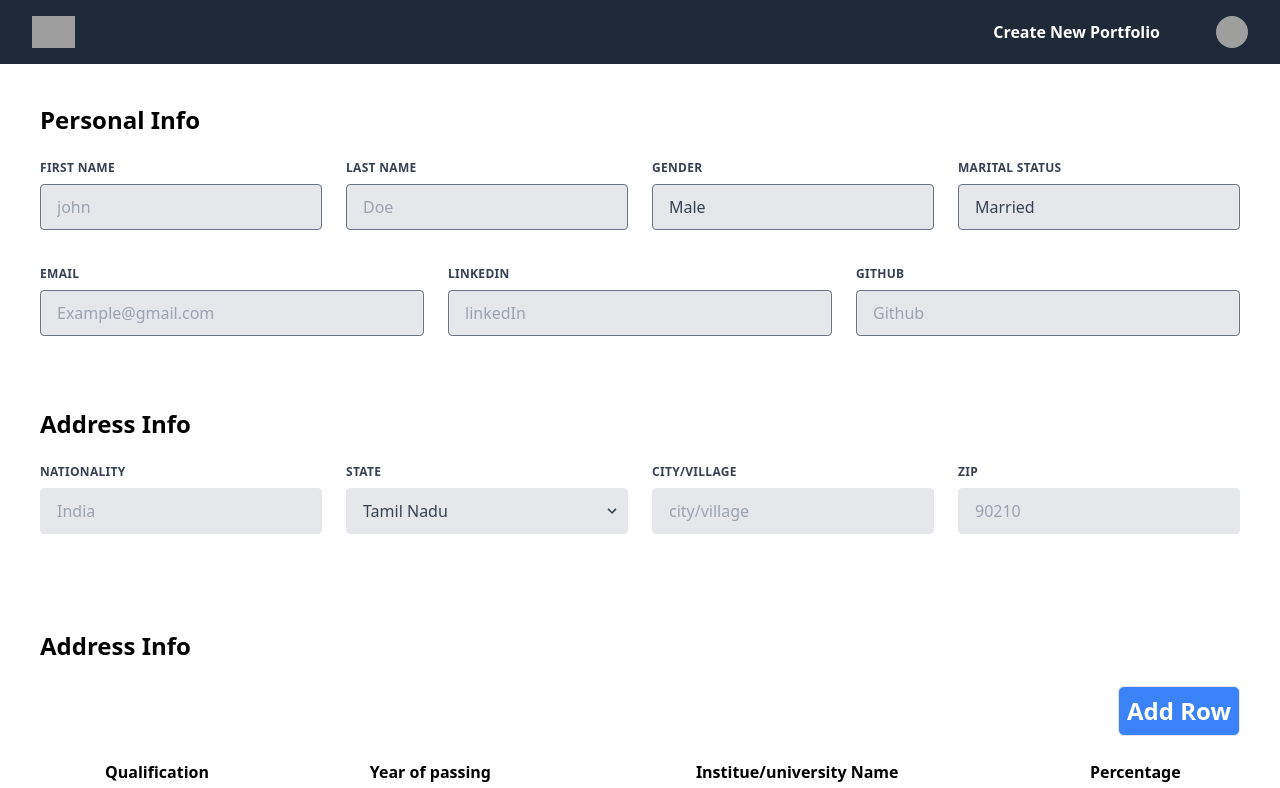
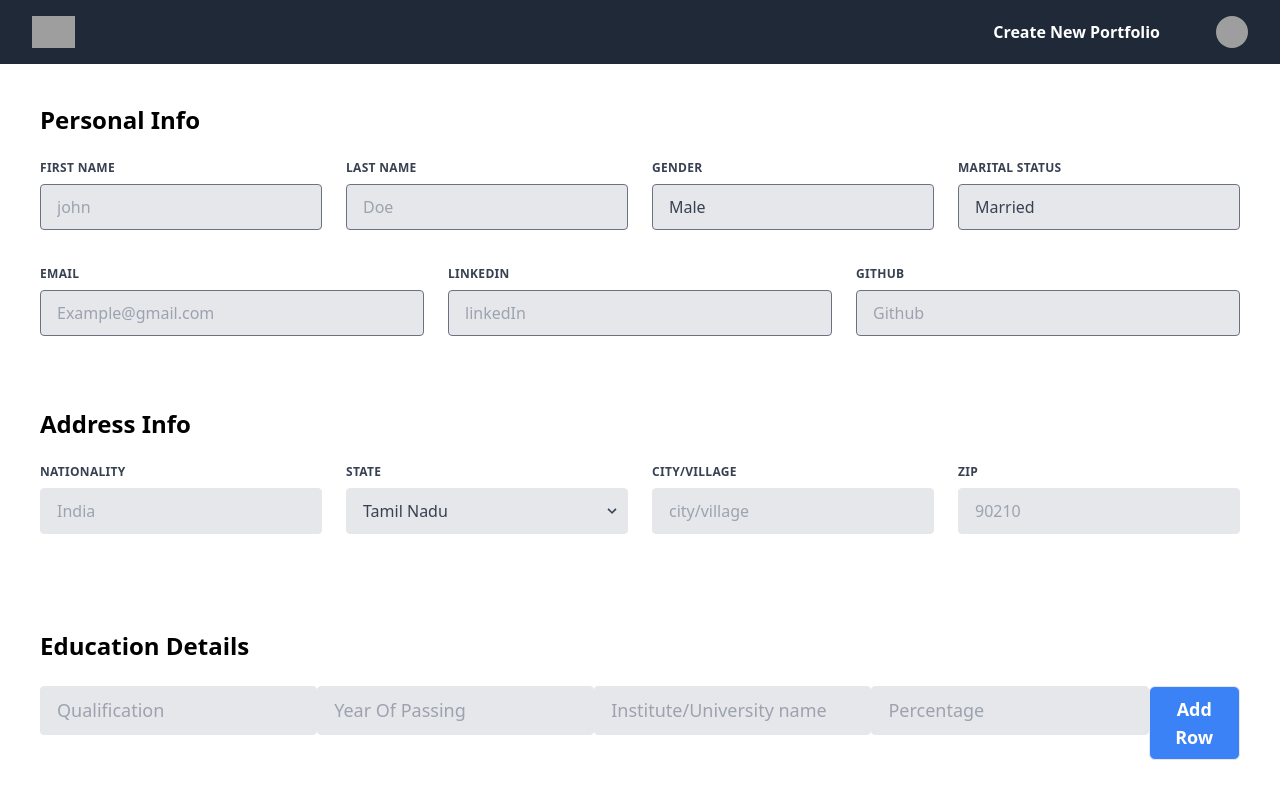
Before and after one commit to Magesh-Leo/buildportfolio, a Next.js app: page /create in a window 1280 px wide. Shown: the top 788 px of the page. Built offline with nearby package versions, Linux system fonts and the light colour scheme; grey boxes are pictures that could not be loaded.

Commit message:
Add Education complete

```diff
--- /dev/null
+++ b/pages/create/container/table.tsx
@@ -0,0 +1,91 @@
+import React, { useState } from 'react';
+import { TextField } from '../../../src/TextField';
+
+function EducationForm(props) {
+const [qualification, setQualification] = useState('');
+const [yearofpassing, setYearofpassing] = useState('');
+const [institute, setInstitute] = useState('');
+const [percentage, setPercentage] = useState('');
+
+const changeQualification = (event) => {
+	setQualification(event.target.value);
+};
+
+const changeYearofpassing = (event) => {
+	setYearofpassing(event.target.value);
+};
+
+const changeInstitute = (event) => {
+	setInstitute(event.target.value);
+};
+
+const changePercentage = (event) => {
+	setPercentage(event.target.value);
+};
+
+const transferValue = (event) => {
+	event.preventDefault();
+	const val = {
+	qualification,
+	yearofpassing,
+  institute,
+  percentage
+	};
+  console.log('transfervalue',val)
+	props.func(val);
+	clearState();
+};
+
+const clearState = () => {
+	setQualification('');
+	setYearofpassing('');
+  setInstitute('');
+	setPercentage('');
+};
+
+return (
+    <div className="flex flex-auto justify-around text-lg">
+          <TextField
+            className="appearance-none block w-full bg-gray-200 text-gray-700 border border-gray-200 rounded py-3 px-4 leading-tight focus:outline-none focus:bg-white focus:border-gray-500"
+            name="addqualification"
+            type="text"
+            value={qualification}
+            placeholder="Qualification"
+            onChange={changeQualification}
+          />
+          <TextField
+            className="appearance-none block w-full bg-gray-200 text-gray-700 border border-gray-200 rounded py-3 px-4 leading-tight focus:outline-none focus:bg-white focus:border-gray-500"
+            name="addyearofpassing"
+            value={yearofpassing}
+            type="text"
+            placeholder="Year Of Passing"
+            onChange={changeYearofpassing}
+          />
+          <TextField
+            className="appearance-none block w-full bg-gray-200 text-gray-700 border border-gray-200 rounded py-3 px-4 leading-tight focus:outline-none focus:bg-white focus:border-gray-500"
+            name="addinstitute"
+            value={institute}
+            type="text"
+            placeholder="Institute/University name"
+            onChange={changeInstitute}
+          />
+          <TextField
+            className="appearance-none block w-full bg-gray-200 text-gray-700 border border-gray-200 rounded py-3 px-4 leading-tight focus:outline-none focus:bg-white focus:border-gray-500"
+            name="addpercentage"
+            value={percentage}
+            type="text"
+            placeholder="Percentage"
+            onChange={changePercentage}
+          />
+          <button
+            type="submit"
+            onClick={transferValue}
+            className="border border-1 bg-blue-500 font-semibold text-white rounded-md items-end p-2 text-lg mb-4"
+          >
+            Add Row
+          </button>
+        </div>
+);
+}
+
+export default EducationForm;
--- a/pages/create/index.tsx
+++ b/pages/create/index.tsx
@@ -1,4 +1,4 @@
-import React, { isValidElement, useState } from "react";
+import React, { isValidElement, useContext, useState } from "react";
 import { createPortfolioValidation } from "../../src/Validation";
 // import { CreatePortfolio } from "../../src/data/portfolio-create/create-portfolio-service";
 // import { CreatePortfolioRequest } from "../../src/data/portfolio-create/create-portfolio-request";
@@ -9,24 +9,27 @@ import { useRouter } from "next/router";
 import { useMutation } from "react-query";
 import axios from "axios";
 import Link from "next/link";
+import Educationtable from "./container/EducationTable";
+import EducationForm from "./container/table"
 
 const Create = () => {
   const router = useRouter();
   interface CreatePortfolioRequest {
-    createdAt : Date,
-    firstname : string,
-    lastname : string,
-    gender : string,
-    maritalstatus : string,
-    email : string,
-    linkedin : string,
-    github : string,
-    nationality : string,
-    state : string,
-    city : string,
-    zipcode : string,
-    description : string,
-    profileimg : string
+    createdAt: Date;
+    firstname: string;
+    lastname: string;
+    gender: string;
+    maritalstatus: string;
+    email: string;
+    linkedin: string;
+    github: string;
+    nationality: string;
+    state: string;
+    city: string;
+    zipcode: string;
+    education:[];
+    description: string;
+    profileimg: string;
   }
 
   const createdAt = new Date();
@@ -36,26 +39,32 @@ const Create = () => {
   const [state, setState] = useState("Tamilnadu");
   const [uploadfile, setUploadfile] = useState("");
 
-  const initialValues : CreatePortfolioRequest = {
-      createdAt : new Date(),
-      firstname : '',
-      lastname : lastname,
-      gender : gender,
-      maritalstatus : maritalstatus,
-      email : '',
-      linkedin : '',
-      github : '',
-      nationality : '',
-      state : state,
-      city : '',
-      zipcode : '',
-      description : '',
-      profileimg : uploadfile
+  const [educationData, setEducationdata] = useState([]);
+
+  const initialValues: CreatePortfolioRequest = {
+    createdAt: new Date(),
+    firstname: "",
+    lastname: lastname,
+    gender: gender,
+    maritalstatus: maritalstatus,
+    email: "",
+    linkedin: "",
+    github: "",
+    nationality: "",
+    state: state,
+    city: "",
+    zipcode: "",
+    education:[],
+    description: "",
+    profileimg: uploadfile,
   };
 
   const Portfolio = async (data: CreatePortfolioRequest) => {
-    const { data: response } = await axios.post('https://625d371895cd5855d61d3b1e.mockapi.io/portfolios', data);
-    console.log('posting portfolio data', response);
+    const { data: response } = await axios.post(
+      "https://625d371895cd5855d61d3b1e.mockapi.io/portfolios",
+      data
+    );
+    console.log("posting portfolio data", response);
     return response;
   };
   //   const createdAt = new Date();
@@ -151,29 +160,34 @@ const Create = () => {
   //     postPortfolio(submitData);
   //     },
   // });
+  const tableRows = educationData.map((info) => {
+      console.log('tablerow',info)
+    return (
+        <tr className="text-center" key={info.id}>
+            <td className="border px-4 py-2">{info.qualification}</td>
+            <td className="border px-4 py-2">{info.yearofpassing}</td>
+            <td className="border px-4 py-2">{info.institute}</td>
+            <td className="border px-4 py-2">{info.percentage}</td>
+            <td className="flex flex-auto border justify-center items-center py-2">
+                <button className="border bg-slate-800 text-white rounded-2xl px-5 py-2">
+                Edit
+                </button>
+                <button className="border bg-slate-800 text-white rounded-2xl px-5 py-2 hover:bg-red-600 hover:text-black">
+                Delete
+                </button>
+            </td>
+        </tr>
 
-//   const postData = (e) => {
-//     e.preventDefault();
-//     axios
-//       .post(`https://625d371895cd5855d61d3b1e.mockapi.io/portfolios`, {
-//         createdAt: currentDate,
-//         firstname,
-//         lastname,
-//         gender,
-//         maritalstatus,
-//         email,
-//         linkedin,
-//         github,
-//         nationality,
-//         state,
-//         city,
-//         zipcode,
-//         description,
-//         uploadfile,
-//       })
-//       .then((res) => console.log("posting data", res))
-//       .catch((err) => console.log(err));
-//   };
+    );
+  });
+  const addRows = (data) => {
+    const totalStudents = educationData.length;
+    data.id = totalStudents + 1;
+    const updatedStudentData = [...educationData];
+    updatedStudentData.push(data);
+    setEducationdata(updatedStudentData);
+  };
+  console.log('Educationdata',educationData);
   return (
     <>
       <Navbar />
@@ -186,8 +200,18 @@ const Create = () => {
             initialValues={initialValues}
             validationSchema={createPortfolioValidation}
             onSubmit={(values) => {
-              console.log(values,values.gender=gender,values.maritalstatus=maritalstatus,values.lastname=lastname,values.state=state,values.profileimg=uploadfile);
-              {Portfolio(values)}
+              console.log(
+                values,
+                (values.gender = gender),
+                (values.maritalstatus = maritalstatus),
+                (values.lastname = lastname),
+                (values.state = state),
+                (values.education = educationData),
+                (values.profileimg = uploadfile)
+              );
+              {
+                Portfolio(values);
+              }
             }}
           >
             {(formik) => (
@@ -397,14 +421,10 @@ const Create = () => {
                 </div>
                 <div className="flex flex-auto pt-10 justify-start font-semibold text-2xl">
                   <h4 className="pt-10 font-semibold justify text-2xl mb-6">
-                    Address Info
+                    Education Details
                   </h4>
                 </div>
-                <div className="flex flex-auto justify-end font-semibold text-2xl">
-                  <h5 className="border border-1 bg-blue-500 text-white rounded-md items-end p-2 text-2xl mb-4">
-                    Add Row
-                  </h5>
-                </div>
+                <EducationForm func={addRows}/>
                 <div className="flex flex-wrap -mx-3 mb-2">
                   <table className="table-auto w-full">
                     <thead>
@@ -416,12 +436,7 @@ const Create = () => {
                       </tr>
                     </thead>
                     <tbody>
-                      <tr className="text-center">
-                        <td className="border px-4 py-2">Intro to CSS</td>
-                        <td className="border px-4 py-2">Adam</td>
-                        <td className="border px-4 py-2">858</td>
-                        <td className="border px-4 py-2">89</td>
-                      </tr>
+                      {tableRows}
                     </tbody>
                   </table>
                 </div>
```
Lines whose indentation alone changed are shown as unchanged.
